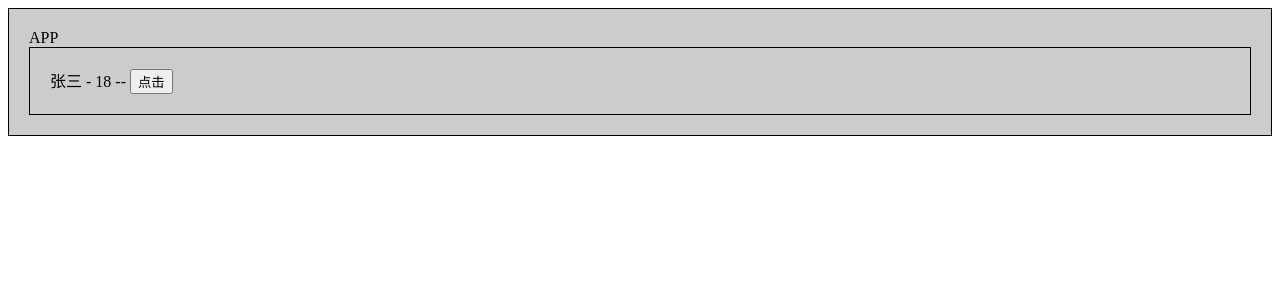
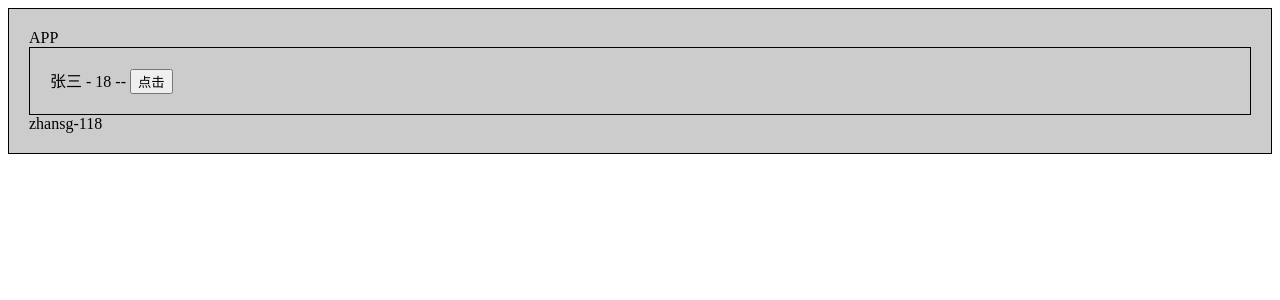
Before and after one commit to xiaodongxier/vue3_vite_ts_202401, a Vue app: page / in a window 1280 px wide. Shown: the top 300 px of the page. Built offline with nearby package versions, Linux system fonts and the light colour scheme.

Commit message:
定时同步完成...

```diff
--- a/src/App.vue
+++ b/src/App.vue
@@ -1,6 +1,6 @@
 <!--
  * @Date: 2024-01-22 23:20:17
- * @LastEditTime: 2024-01-23 21:50:13
+ * @LastEditTime: 2024-01-23 22:54:37
  * @Author: wangyongjie
  * @Note:
 -->
@@ -8,16 +8,19 @@
   <div class="app">
     APP
     <Preson />
+    <Child />
   </div>
 </template>
 
 <script lang="ts">
 import Preson from './components/Preson.vue';
+import Child from './components/Child.vue';
 
 export default {
   name: 'test',
   components: {
-    Preson
+    Preson,
+    Child
   },
   data() {
     return {
--- /dev/null
+++ b/src/components/Child.vue
@@ -0,0 +1,20 @@
+<template>
+  <div>
+    {{ name }}-{{ age }}
+
+
+
+  </div>
+</template>
+
+<script lang="ts" setup>
+import { ref } from 'vue'
+let name =ref("zhansg");
+let age = ref(118)
+</script>
+<style lang="" scoped>
+
+
+
+
+</style>
```
